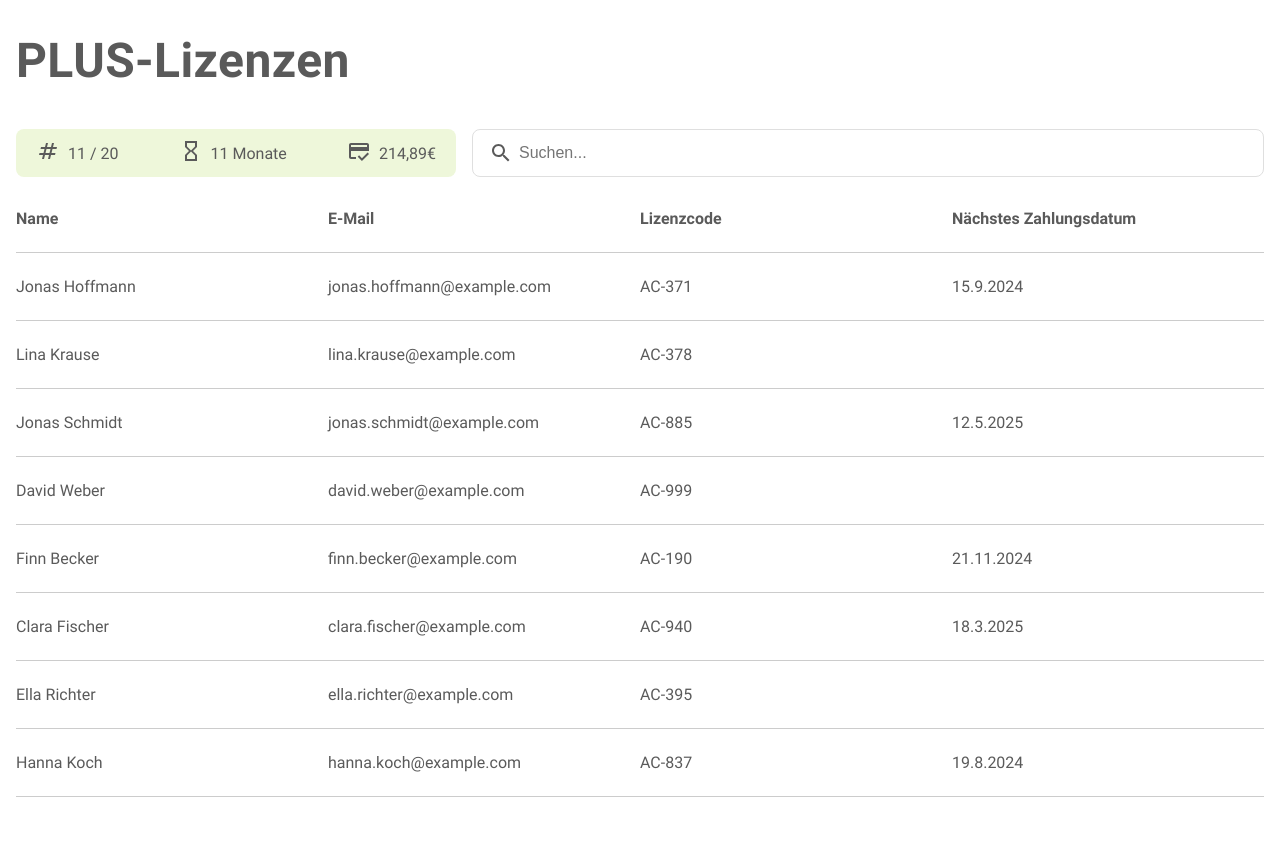
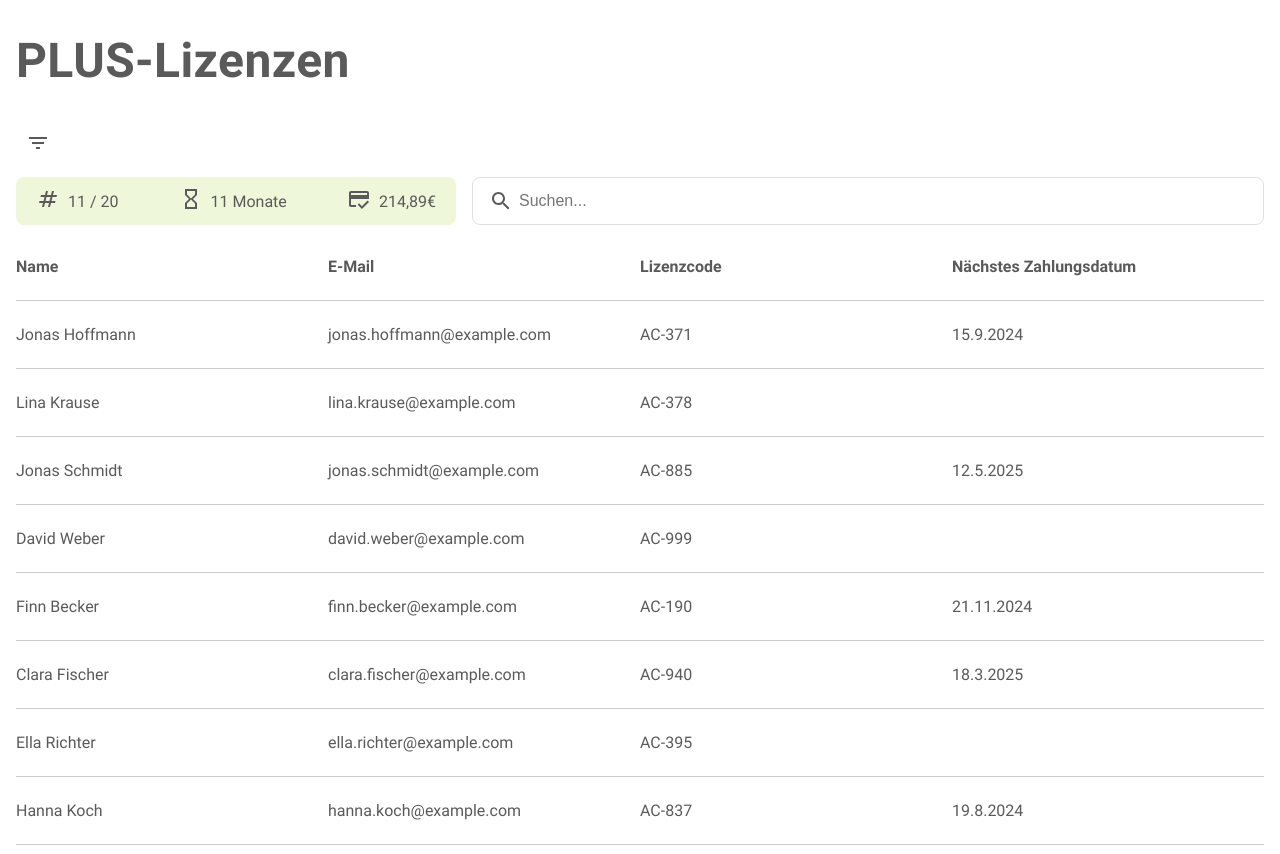
Before and after one commit to claraw-19/plus, a Next.js app: page / in a window 1280 px wide. Before the commit the page ends 806 px from the top, so only its background shows below. Built offline with nearby package versions, Linux system fonts and the light colour scheme.

Commit message:
add filter component

```diff
--- /dev/null
+++ b/components/Plus/Filter.jsx
@@ -0,0 +1,19 @@
+import FilterListIcon from "@mui/icons-material/FilterList";
+import styled from "styled-components";
+
+const Styled = {
+  FilterListIcon: styled(FilterListIcon)`
+    font-size: 2rem;
+    padding: 10px;
+
+    cursor: pointer;
+    &:hover {
+      border-radius: 100%;
+      background-color: ${({ theme }) => theme.colors.grey7};
+    }
+  `,
+};
+
+export default function Filter() {
+  return <Styled.FilterListIcon />;
+}
--- a/pages/index.jsx
+++ b/pages/index.jsx
@@ -5,6 +5,7 @@ import SingleOrdersListHeader from "@/components/Plus/SingleOrderListHeader";
 import SearchBar from "@/components/Plus/SearchBar";
 import { useState } from "react";
 import KPI from "@/components/Plus/Kpi";
+import Filter from "@/components/Plus/Filter";
 
 const Styled = {
   singleOrdersList: styled.ul`
@@ -40,6 +41,7 @@ export default function Plus() {
     <>
       <Styled.Header>
         <h1>PLUS-Lizenzen</h1>
+        <Filter />
         <Styled.KPIAndSearchWrapper>
           <KPI singleOrdersWithDependencies={filteredSingleOrders} />
           <SearchBar
```
